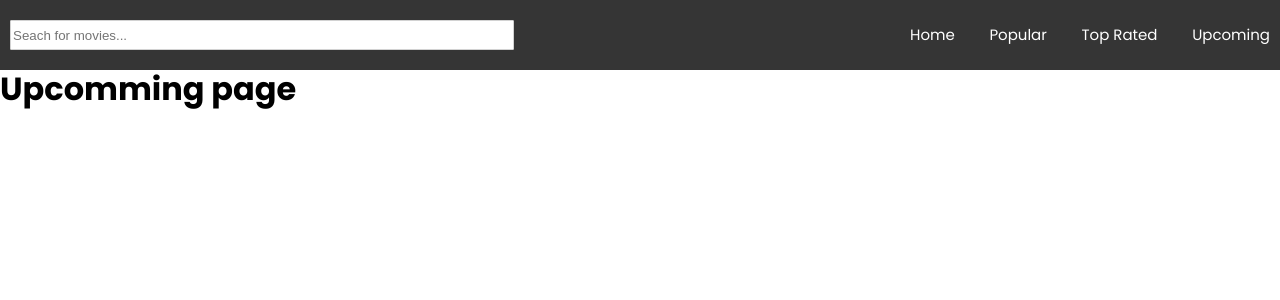
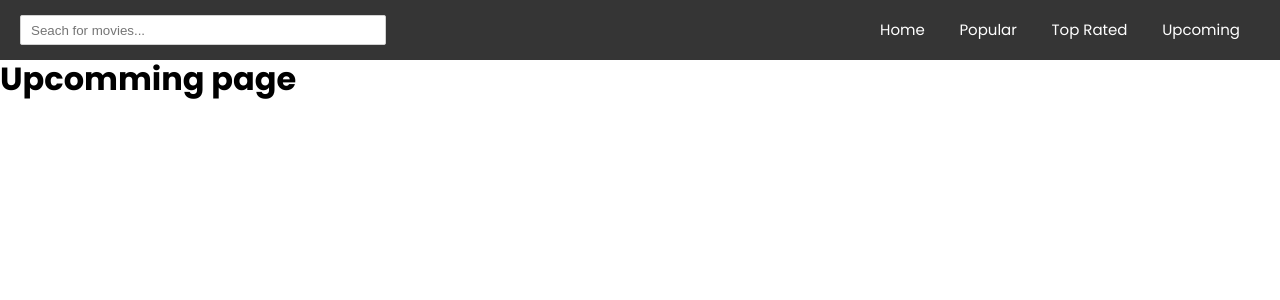
Before and after one commit to Lord-Mugen/Movies-app, a React (Vite) app: page /upcoming in a window 1280 px wide. Shown: the top 300 px of the page. Built offline with nearby package versions, Linux system fonts and the light colour scheme.

Commit message:
navbar fully done

```diff
--- a/src/routes/Home/Home.jsx
+++ b/src/routes/Home/Home.jsx
@@ -5,7 +5,7 @@ const Home = () => {
   return (
     <div>
       <Header />
-      <Slider />
+      {/* <Slider /> */}
     </div>
   );
 };
--- a/src/sass/components/_navbar.scss
+++ b/src/sass/components/_navbar.scss
@@ -1,73 +1,26 @@
-// .c-navbar{
-//   background-color: color(dark-mid);
-//   display: flex;
-//   justify-content: space-between;
-//   align-items: center;
-//   padding: 20px 10px;
-//   width: 100%;
-
-//   @media (min-width: 48em){
-//     padding: 2rem 4rem;
-//   }
-
-//   &__search{
-//     width: 160px;
-//     height: auto;
-//     margin-right: 5px;
-//     border: 1px solid color(gray-mid);
-//     border-radius: 1px;
-
-//     @media (min-width: 48em){
-//       height: 3rem;
-//       width: 40%;
-//     }
-
-//   }
-
-//   &__list{
-//     list-style: none;
-//     width: 300px;
-//     display: flex;
-//     justify-content: space-between;
-//     padding-left: 0;
-
-//     @media (min-width: 48em){
-//       width: 43%;
-//       justify-content: space-around;
-//     }
-
-//   }
-
-//   &__link:nth-of-type(2),
-//   &__link:nth-of-type(3){
-//     margin-left: 2px;
-//   }
-
-//   &__a{
-//     text-decoration: none;
-//     color: color(white);
-//     font-size: 14px;
-//   }
-
-// }
 .c-navbar{
   background-color: color(dark-mid);
   display: flex;
   justify-content: space-between;
   align-items: center;
-  padding: 20px 10px;
+  padding: 1.25rem 1.7rem;
   width: 100%;
 
+  @media (min-width: 48em){
+    padding: 1.5rem 4rem 1.5rem 2rem;
+  }
+
   &__search{
-      width: 160px;
+      width: 50%;
       height: auto;
-      margin-right: 5px;
-      border: 1px solid color(gray-mid);
-      border-radius: 1px;
+      margin-right: 0.3125rem;
+      border: .5px solid color(gray-mid);
+      border-radius: 0.1875rem;
+      padding: 1rem;
 
       @media (min-width: 48em){
        height: 3rem;
-       width: 40%;
+       width: 30%;
       }
   }
   &__nav-menu {
@@ -75,32 +28,53 @@
     flex-direction: column;
     list-style: none;
 
-    @media (min-width: 768px){
+    @media (min-width: 48rem){
       display: flex;
       flex-direction:row;
       justify-content: space-between;
       z-index: 1;
       width: 40rem;
     }
+
+    &__naav-menu:hover{
+      background-color: color(dark-mid-shadow);
+    }
   }
 
   &__nav-menu.show {
     display: flex;
+    justify-content: space-around;
+    background-color: color(dark-mid);
+    position: absolute;
+    right: 0%;
+    top: 11.5%;
+    width: 40%;
+    height: 30rem;
+    padding: 0 2rem;
+
+    @media (min-width: 48rem){
+      top: 3%;
+      height: auto;
+      min-width: 45%;
+      background-color: rgba(0, 0, 0, 0);
+    }
+
   }
 
   &__a{
     text-decoration: none;
     color: color(white);
     font-size: 15px;
-    // display: block;
     text-align: center;
+
+
   }
 
   &__menu-icon {
     position: absolute;
     left: 87%;
 
-    @media (min-width: 768px) {
+    @media (min-width: 48rem) {
       display: none;
     }
   }
--- a/src/sass/settings/_colors.scss
+++ b/src/sass/settings/_colors.scss
@@ -6,11 +6,11 @@ $colors:(
   white: #fff,
   black: #000,
   dark-mid:#353535,
+  dark-mid-shadow:#4e4b4b,
   black-primary: #212121,
   gray-primary: #F5F6F8,
   gray-mid: #D2D2D2,
   gray-ligth: #efefef,
-  red: #ff0606,
 );
 
 @function color($key) {
```
Also changed, not shown: src/components/Navbar/Navbar.jsx (+1 -35 lines).
